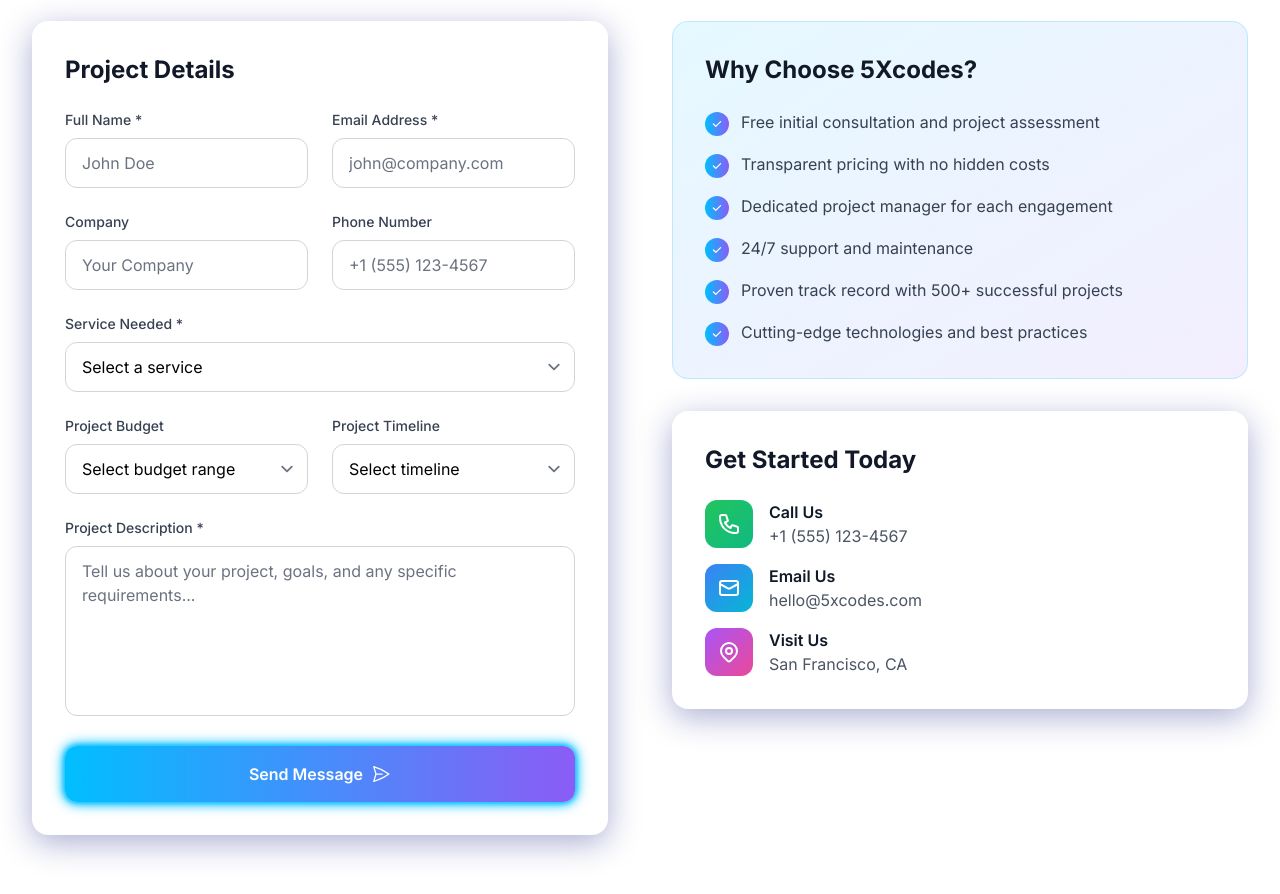
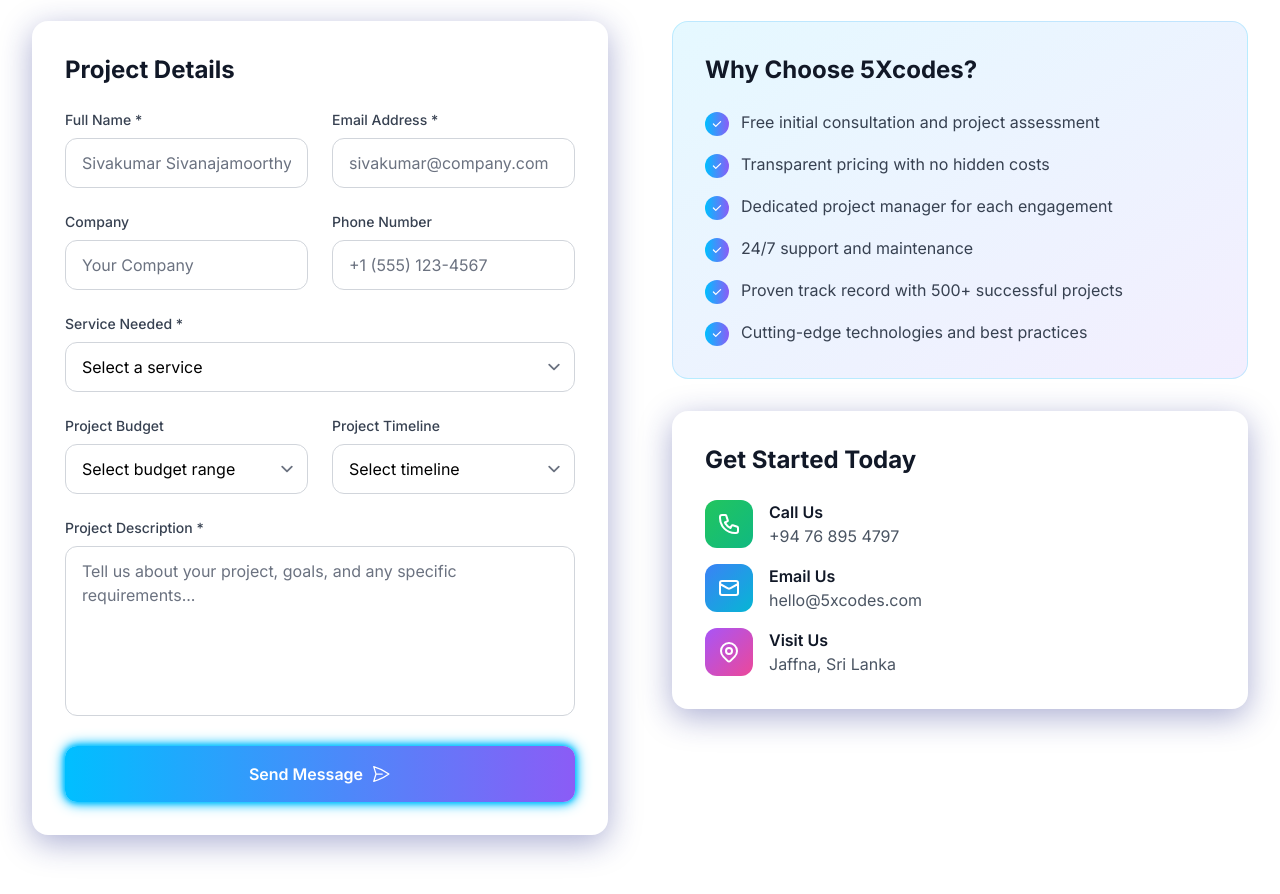
Before and after one commit to thabiseak/5Xcodes-website, a Next.js app: page /contact in a window 1280 px wide. Shown: the part 1000-1894 px from the top of the page. Built offline with nearby package versions, Linux system fonts and the light colour scheme.

Commit message:
Comment out Team Section from About page
- Removed Meet Our Team section from about page
- Commented out TeamSection component import and usage

```diff
--- a/app/about/page.tsx
+++ b/app/about/page.tsx
@@ -1,7 +1,7 @@
 import { AboutHero } from '@/components/about/AboutHero';
 import { CompanyStory } from '@/components/about/CompanyStory';
 import { Values } from '@/components/about/Values';
-import { TeamSection } from '@/components/about/TeamSection';
+// import { TeamSection } from '@/components/about/TeamSection';
 
 export const metadata = {
   title: 'About Us - 5Xcodes',
@@ -27,7 +27,7 @@
       <AboutHero />
       <CompanyStory />
       <Values />
-      <TeamSection />
+      {/* <TeamSection /> */}
     </main>
   );
 }
--- a/components/contact/ContactForm.tsx
+++ b/components/contact/ContactForm.tsx
@@ -169,7 +169,7 @@
                       onChange={handleInputChange}
                       required
                       className="w-full px-4 py-3 border border-gray-300 rounded-xl focus:ring-2 focus:ring-electric-blue focus:border-transparent outline-none transition-all duration-200"
-                      placeholder="John Doe"
+                      placeholder="Sivakumar Sivanajamoorthy"
                     />
                   </div>
                   <div>
@@ -184,7 +184,7 @@
                       onChange={handleInputChange}
                       required
                       className="w-full px-4 py-3 border border-gray-300 rounded-xl focus:ring-2 focus:ring-electric-blue focus:border-transparent outline-none transition-all duration-200"
-                      placeholder="john@company.com"
+                      placeholder="sivakumar@company.com"
                     />
                   </div>
                 </div>
@@ -380,7 +380,7 @@
                   </div>
                   <div>
                     <div className="font-semibold text-gray-900">Call Us</div>
-                    <div className="text-gray-600">+1 (555) 123-4567</div>
+                    <div className="text-gray-600">+94 76 895 4797</div>
                   </div>
                 </div>
                 <div className="flex items-center">
@@ -403,7 +403,7 @@
                   </div>
                   <div>
                     <div className="font-semibold text-gray-900">Visit Us</div>
-                    <div className="text-gray-600">San Francisco, CA</div>
+                    <div className="text-gray-600">Jaffna, Sri Lanka</div>
                   </div>
                 </div>
               </div>
```
